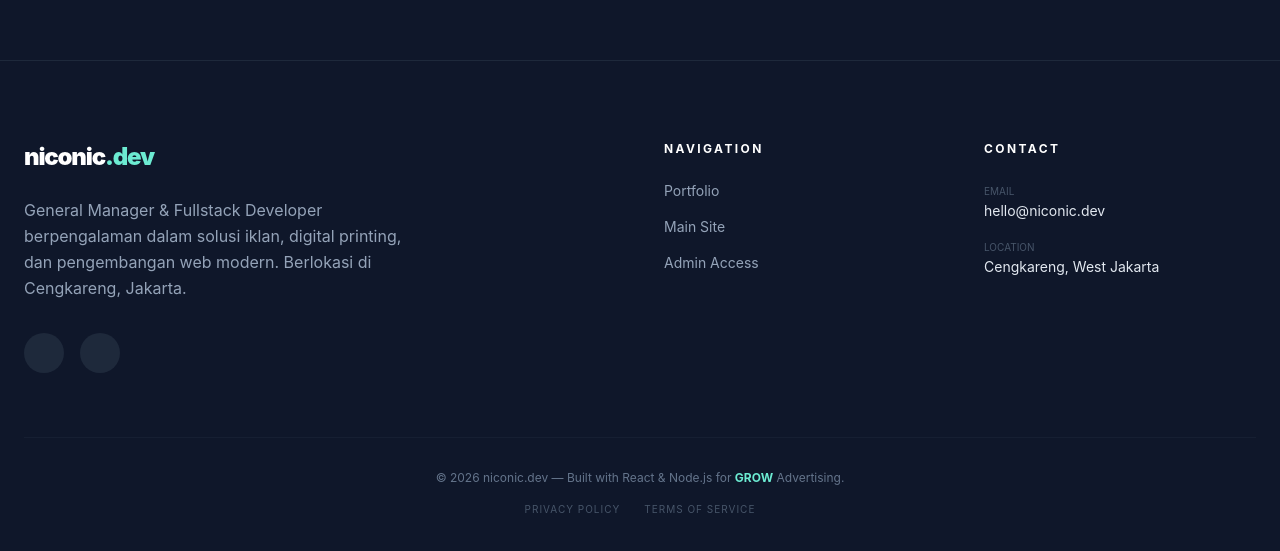
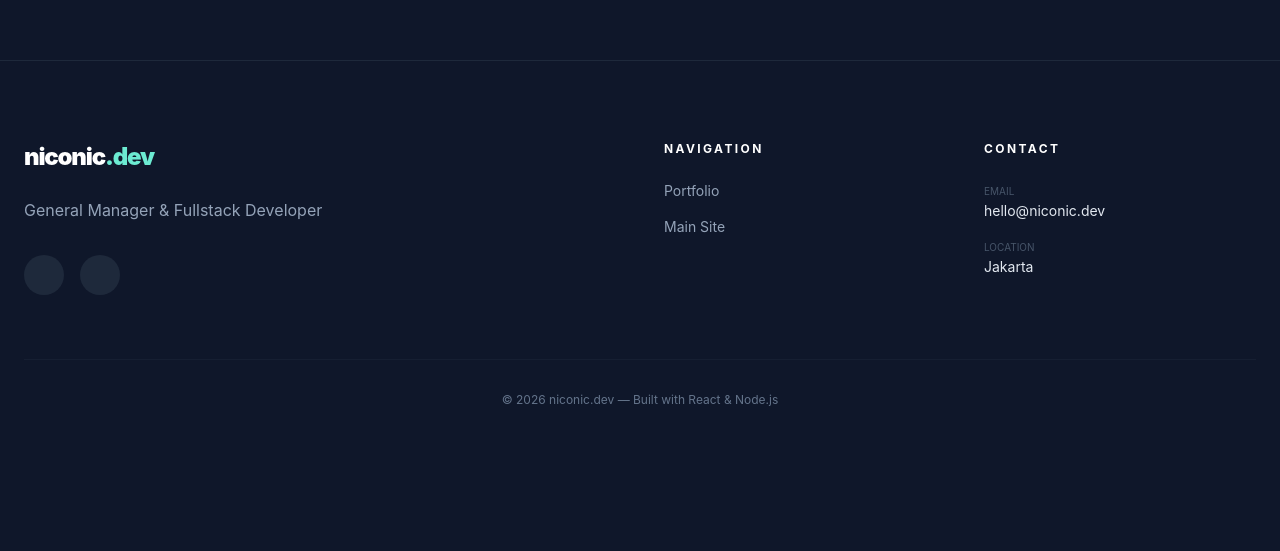
Before and after one commit to Warl0ock/niconic-frontend, a React (Vite) app: page /portfolio/admin-niconic in a window 1280 px wide. Shown: the part 821-1372 px from the top of the page. After the commit the page ends 1269 px from the top, so only its background shows below. Built offline with nearby package versions, Linux system fonts and the light colour scheme.

Commit message:
Update Footer.jsx

```diff
--- a/src/components/Footer.jsx
+++ b/src/components/Footer.jsx
@@ -17,8 +17,7 @@ const Footer = () => {
               </span>
             </Link>
             <p className="text-slate-400 max-w-sm leading-relaxed mb-8">
-              General Manager & Fullstack Developer berpengalaman dalam solusi iklan,
-              digital printing, dan pengembangan web modern. Berlokasi di Cengkareng, Jakarta.
+              General Manager & Fullstack Developer
             </p>
             <div className="flex gap-4">
               {/* WhatsApp Business Link */}
@@ -48,7 +47,6 @@ const Footer = () => {
             <ul className="space-y-4 text-sm text-slate-400">
               <li><Link to="/" className="hover:text-brand-mint transition-colors">Portfolio</Link></li>
               <li><a href="https://niconic.dev" className="hover:text-brand-mint transition-colors">Main Site</a></li>
-              <li><Link to="/admin-niconic" className="hover:text-brand-mint transition-colors">Admin Access</Link></li>
             </ul>
           </div>
 
@@ -62,7 +60,7 @@ const Footer = () => {
               </li>
               <li className="flex flex-col">
                 <span className="text-[10px] text-slate-600 uppercase">Location</span>
-                <span className="text-slate-200">Cengkareng, West Jakarta</span>
+                <span className="text-slate-200">Jakarta</span>
               </li>
             </ul>
           </div>
@@ -71,12 +69,8 @@ const Footer = () => {
         {/* Bottom Bar */}
         <div className="pt-8 border-t border-slate-800/50 flex flex-col md:row justify-between items-center gap-4">
           <p className="text-xs text-slate-500">
-            © {currentYear} niconic.dev — Built with React & Node.js for <span className="text-brand-mint font-bold">GROW</span> Advertising.
+            © {currentYear} niconic.dev — Built with React & Node.js
           </p>
-          <div className="flex gap-6 text-[10px] text-slate-600 uppercase tracking-widest">
-            <span className="hover:text-slate-400 cursor-pointer">Privacy Policy</span>
-            <span className="hover:text-slate-400 cursor-pointer">Terms of Service</span>
-          </div>
         </div>
       </div>
     </footer>
```
